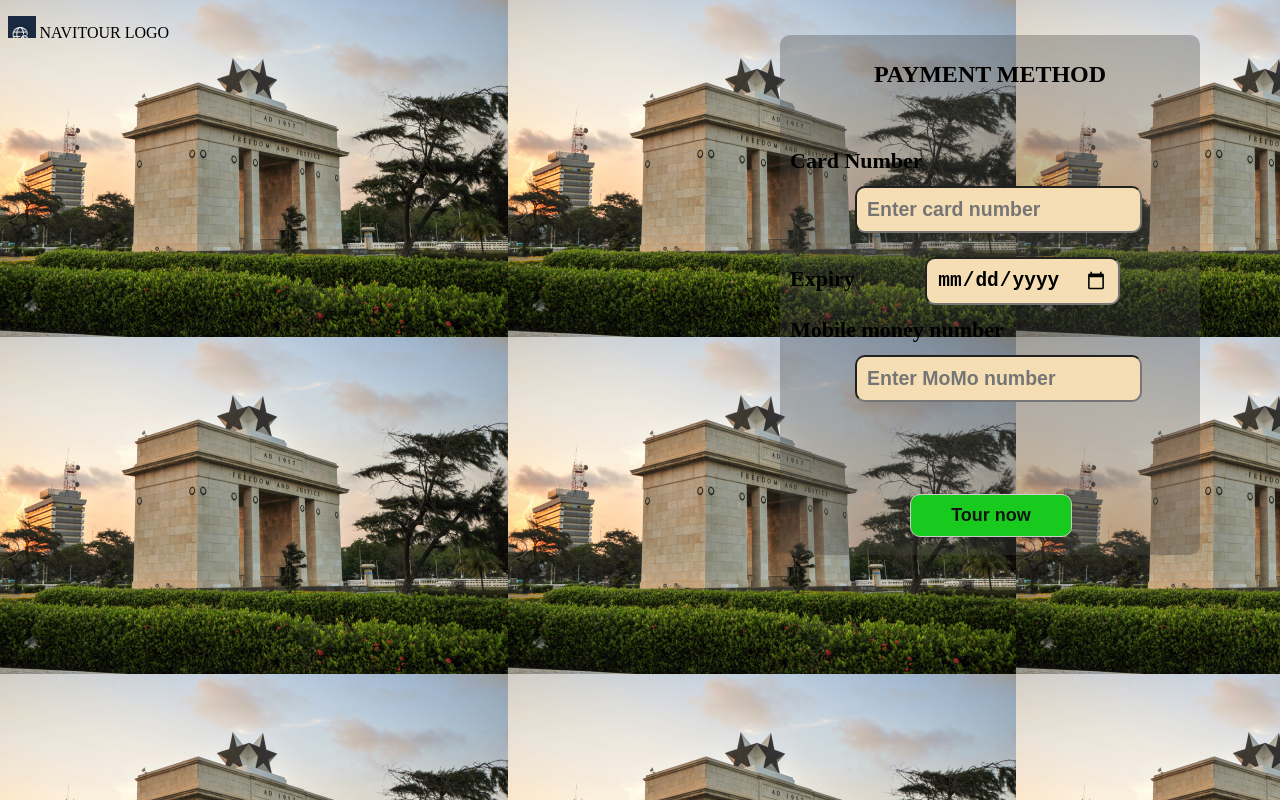
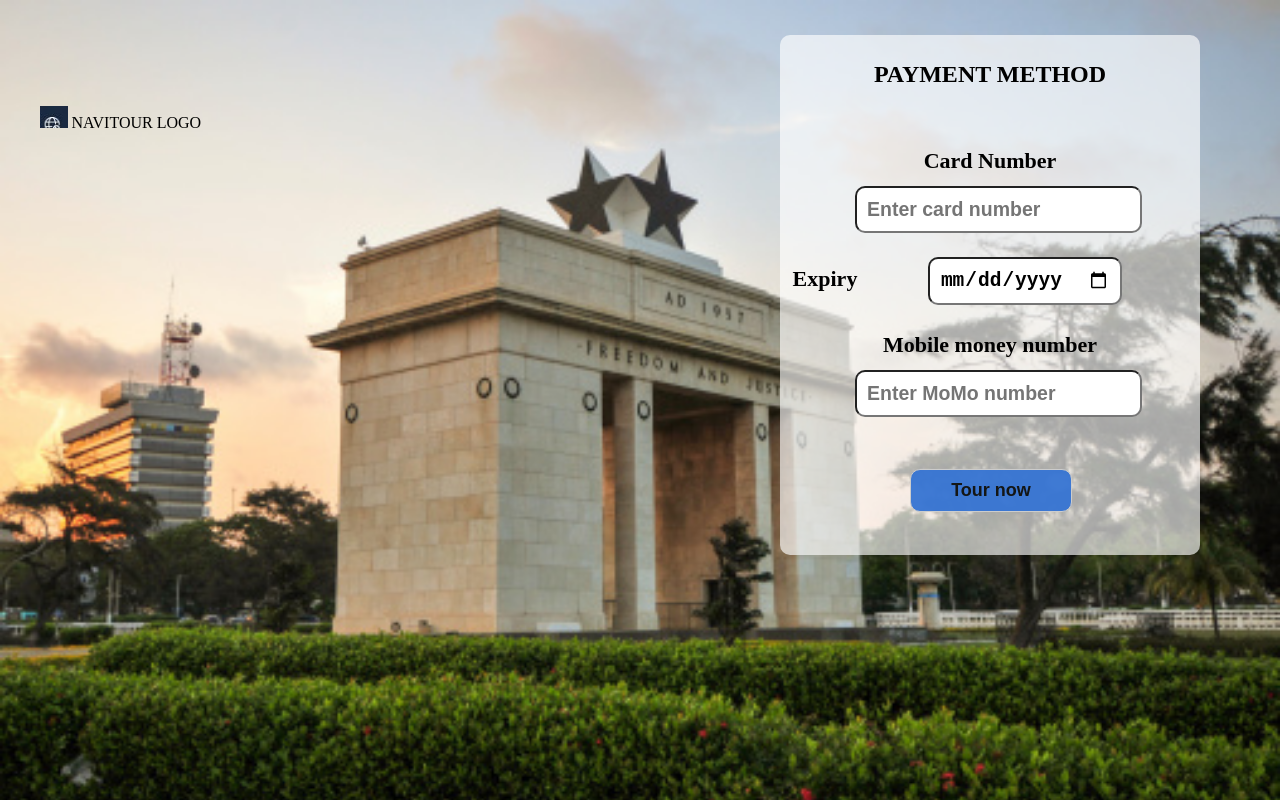
Before and after one commit to Ewonye/Tour, a website: page payment.html in a window 1280 px wide. Drawn offline with Linux system fonts and the light colour scheme.

Commit message:
Add files via upload

```diff
--- a/payment.css
+++ b/payment.css
@@ -1,8 +1,15 @@
+body {
+    background-image: url('bree.jpg');
+      background-size: cover;
+      margin:50px 0px; padding:40px;
+  }
+
+
 div.payment {
     align-items: center;
     align-self: center;
     border-radius: 10px;
-    background-color: #45454556;
+    background-color: rgba(255, 255, 255, 0.644);
     margin-top: 15px;
     padding: 10px;
     height: 500px;
@@ -12,7 +19,7 @@ div.payment {
 align-self: right;
 text-rendering: auto;
 letter-spacing: normal;
-background-color:wheat;
+background-color:white;
  word-spacing: normal;
    margin: 12px 65px;
    width: fit-content;
@@ -26,10 +33,10 @@ background-color:wheat;
 }
 input[type=Signin] {
     width: 100px;
-  background-color: #18ca1e;
+  background-color: #3976d3f6;
   color: rgb(20, 22, 21);
   padding: 10px 30px;
-  margin-top: 80px;
+  margin-top: 40px;
   margin-left: 120px;
   border: 1px solid #ccc;
   border-radius: 10px;
@@ -45,11 +52,15 @@ input[type=Signin]:hover {
 
   div.card{
       font-size: 22px;
+      text-align: center;
   }
 
   div.expiry{
     font-size: 22px;
+    text-align: center;
 }
 div.momo{
     font-size: 22px;
+    margin-top: 15px;
+    text-align: center;
 }
--- a/payment.html
+++ b/payment.html
@@ -11,7 +11,7 @@
 
 
 <body>
-    <body background = 'bree.jpg'; background-size:cover;  ></body>
+
     <p class="topContainer"><img src="./LOGO.JPG" height="22px"> NAVITOUR LOGO</p>
 
     <div class="payment" style="position:fixed; right:80px; top:20px;" >
```
